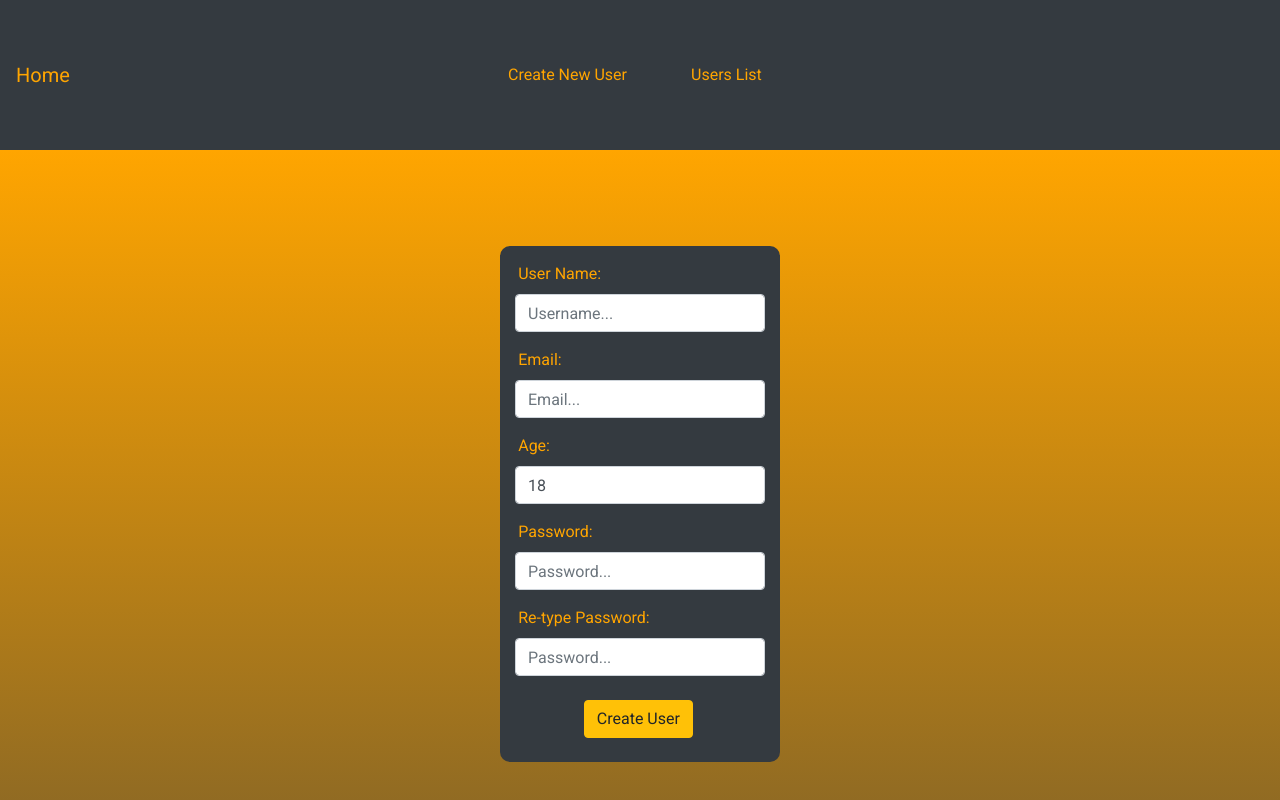
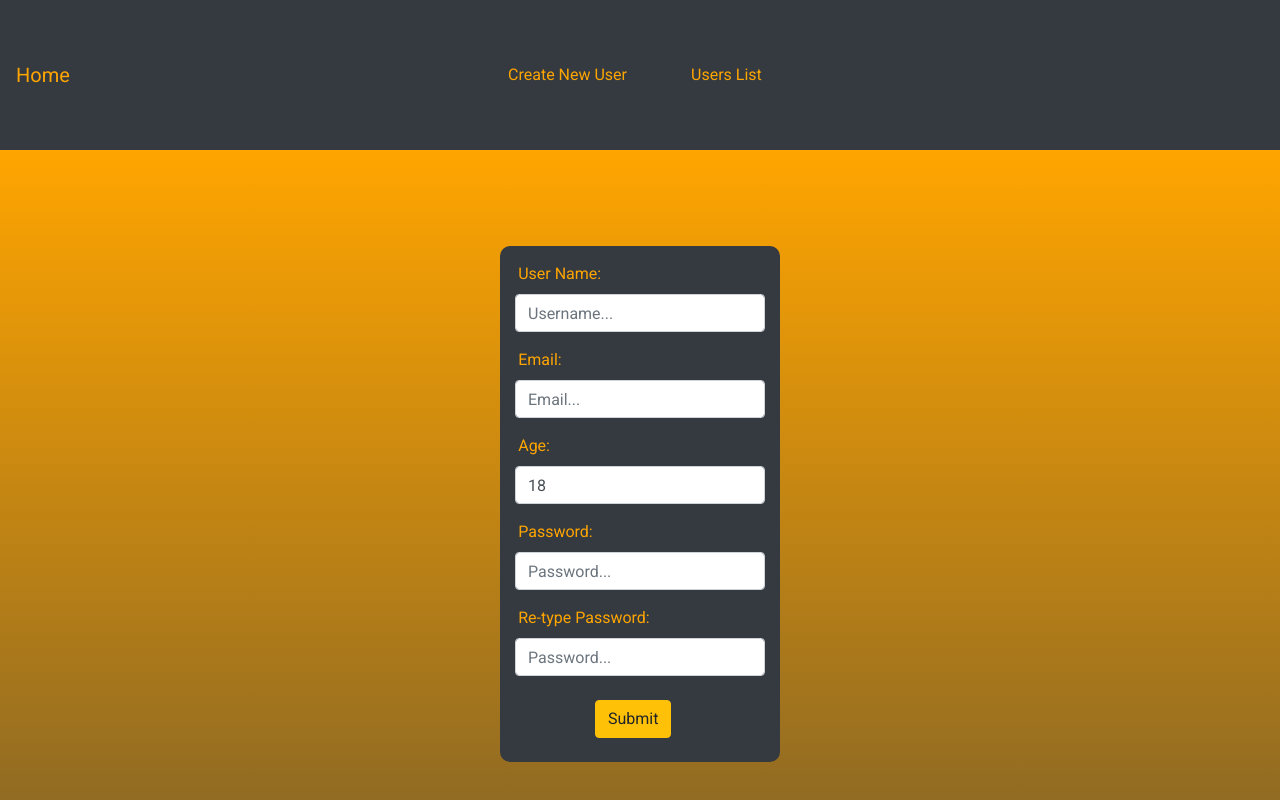
Before and after one commit to EivydasLeo-zz/examUsersCrud, a React (Create React App) app in the folder client/: page /user/new in a window 1280 px wide. Shown: the top 800 px of the page. Built offline with nearby package versions, Linux system fonts and the light colour scheme.

Commit message:
Some css styling

```diff
--- a/client/src/App.css
+++ b/client/src/App.css
@@ -55,7 +55,7 @@ label {
 }
 
 .formBtn {
-  margin: 1.5rem 0 1.5rem 4.3rem;
+  margin: 1.5rem 0 1.5rem 5rem;
 }
 
 /* UserList */
@@ -89,18 +89,6 @@ label {
   margin: 1rem;
 }
 
-/* .filteredBtn {
-  display: flex;
-  justify-content: center;
-  margin-bottom: 2rem;
-}
-
-.filteredBtn button {
-  margin: 0 1rem 0 1rem;
-} */
-
-/* Footer */
-
 .footer-container {
   height: 150px;
   background-color: #343a40;
--- a/client/src/components/pages/NewUserForm.jsx
+++ b/client/src/components/pages/NewUserForm.jsx
@@ -112,7 +112,7 @@ class NewUserForm extends Component {
           </div>
           <div className="col-12">
             <button type="submit" className="btn btn-warning formBtn">
-              Create User
+              Submit
             </button>
           </div>
         </form>
```
